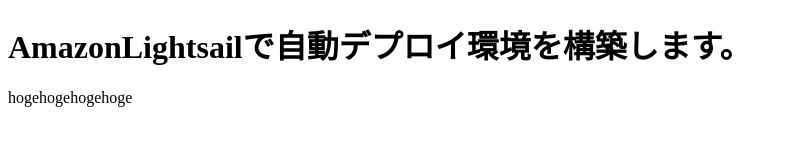
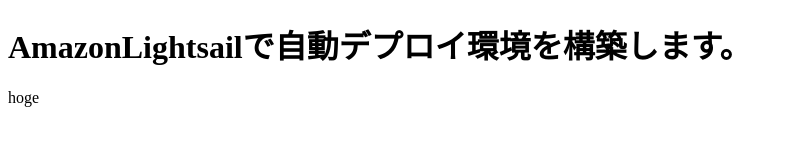
Before and after one commit to kasamingo/cicd_test, a plain HTML site: page index.html in a window 1280 px wide. Shown: the whole page, without its empty margins (0-787 px from the left). Drawn offline with Linux system fonts and the light colour scheme.

Commit message:
initialcommit

```diff
--- a/index.html
+++ b/index.html
@@ -7,6 +7,6 @@
 </head>
 <body>
     <h1>AmazonLightsailで自動デプロイ環境を構築します。</h1>
-    <p>hogehogehogehoge</p>
+    <p>hoge</p>
 </body>
 </html>
```
